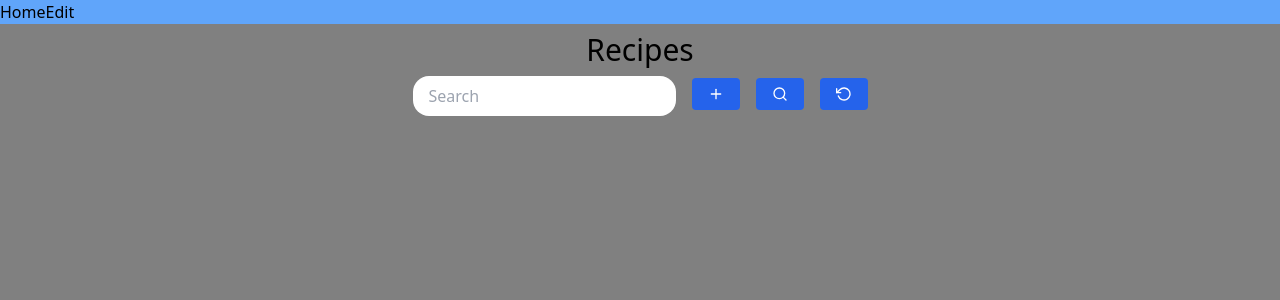
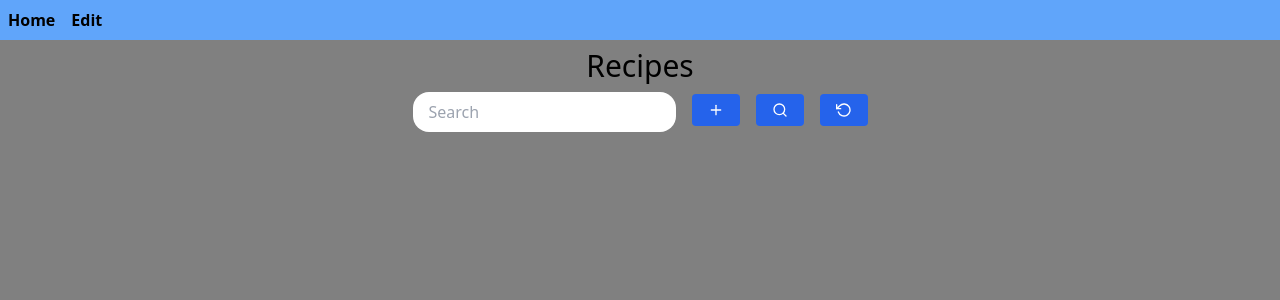
Before and after one commit to cw417/mern-recipes, a React (Create React App) app in the folder client/: page / in a window 1280 px wide. Shown: the top 300 px of the page. Built offline with nearby package versions, Linux system fonts and the light colour scheme.

Commit message:
Work on addRecipe

```diff
--- a/client/src/App.css
+++ b/client/src/App.css
@@ -13,3 +13,7 @@ body, html {
 .inpt {
   @apply rounded-2xl px-4 py-2 m-2;
 }
+
+.nav-link {
+  @apply m-2 font-bold;
+}
--- a/client/src/components/AddSearchBar.js
+++ b/client/src/components/AddSearchBar.js
@@ -1,7 +1,7 @@
 import React, { useRef } from 'react'
 import { FiPlus, FiSearch, FiRotateCcw } from 'react-icons/fi';
 
-export default function SearchBar( addRecipe, searchRecipes, restoreRecipes ) {
+export default function SearchBar({ addRecipe, searchRecipes, restoreRecipes }) {
 
   const inputRef = useRef();
 
@@ -25,7 +25,7 @@ export default function SearchBar( addRecipe, searchRecipes, restoreRecipes ) {
   return (
     <div>
       <div>
-        <input className='inpt' placeholder='Search' />
+        <input ref={inputRef} className='inpt' placeholder='Search' />
         <button className='btn' onClick={handleAdd}><FiPlus/></button>
         <button className='btn' onClick={handleSearch}><FiSearch /></button>
         <button className='btn' onClick={handleRestore}><FiRotateCcw/></button>
--- a/client/src/components/RecipeList.js
+++ b/client/src/components/RecipeList.js
@@ -4,6 +4,10 @@ import AddSearchBar from './AddSearchBar'
 export default function RecipeList() {
 
   const [recipes, setRecipes] = useState([])
+
+  useEffect(() => {
+
+  })
 
   function addRecipe(name) {
     /**
@@ -30,7 +34,8 @@ export default function RecipeList() {
       <div className='text-3xl mt-2'>
         Recipes
       </div>
-      <AddSearchBar />
+      <AddSearchBar
+        addRecipe={addRecipe} />
       <div>{recipeList()}</div>
     </div>
   )
```
